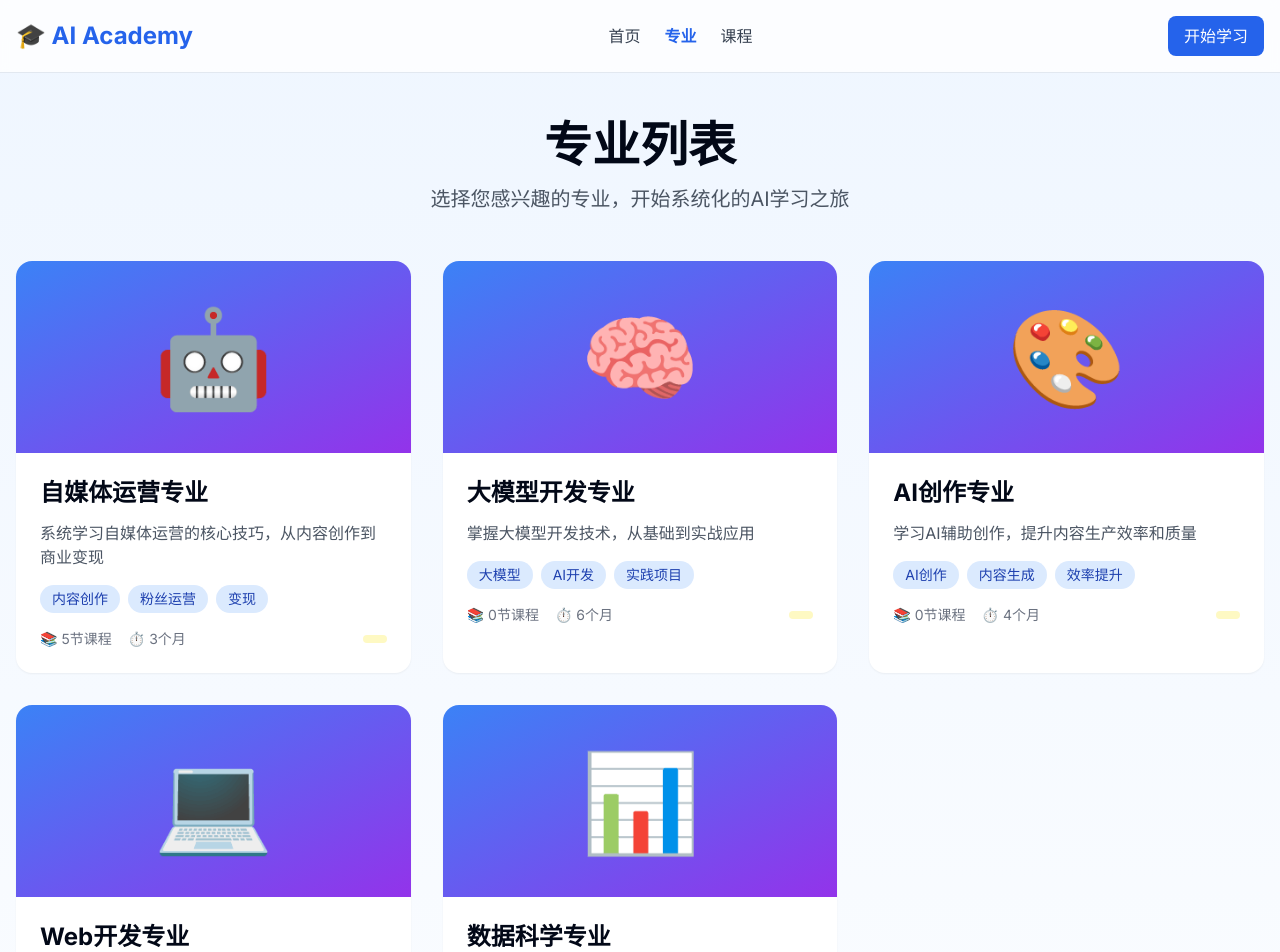
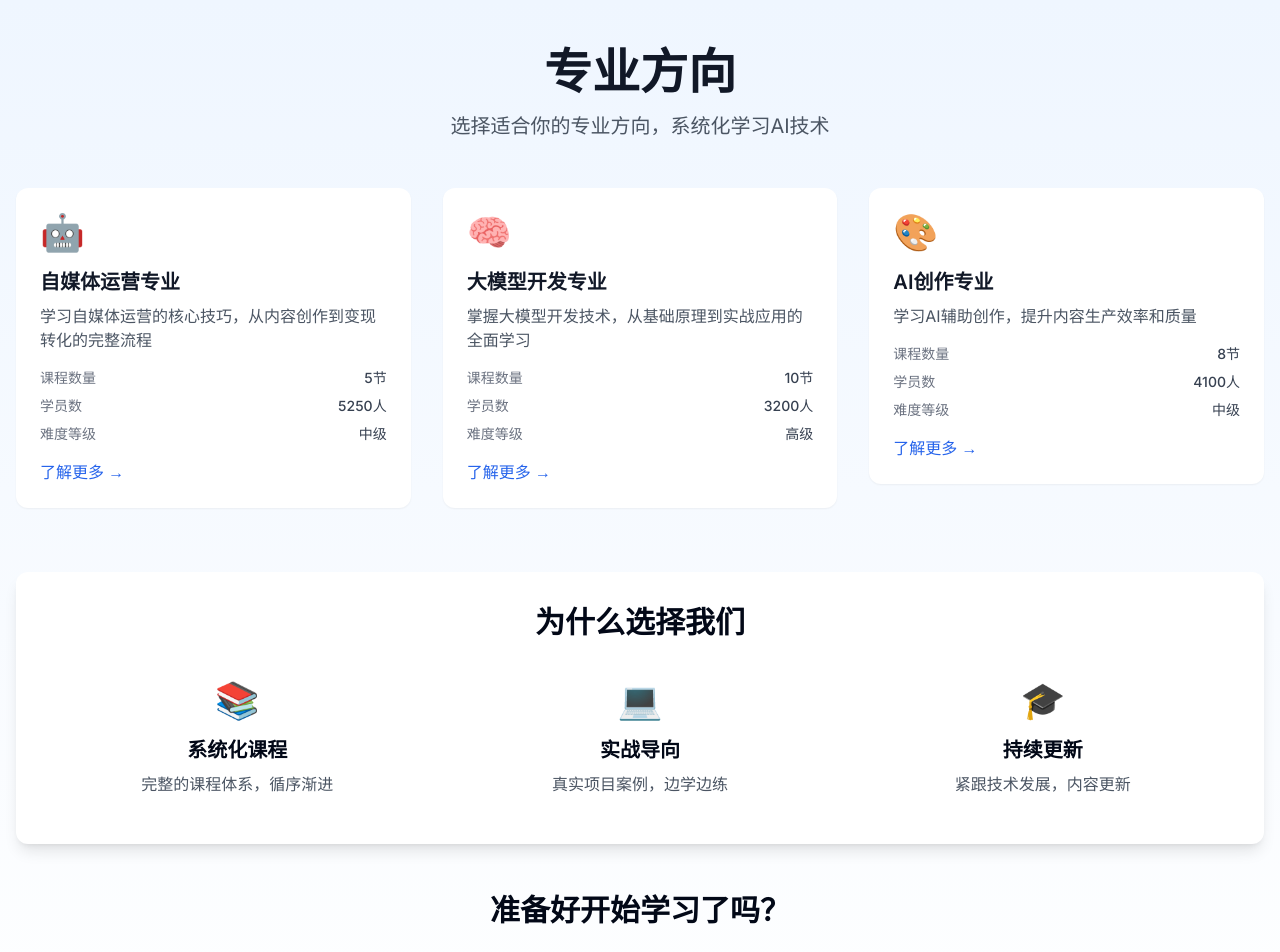
Before and after one commit to zjc0230-code/AI-Academy, a Next.js app in the folder ai-academy-web/: page /majors in a window 1280 px wide. Shown: the top 952 px of the page. Built offline with nearby package versions, Linux system fonts and the light colour scheme.

Commit message:
feat: 创建课程和专业列表页面
- 新增课程页面：展示所有课程和学习路径
- 新增专业页面：展示专业方向和特色
- 使用 FadeIn 和 HoverCard 组件优化体验
- 添加响应式布局设计
- 提供清晰的学习路径指引

```diff
--- a/ai-academy-web/app/courses/page.tsx
+++ b/ai-academy-web/app/courses/page.tsx
@@ -1,184 +1,127 @@
-import { getPopularCourses } from '@/lib/data'
-import Link from 'next/link'
-import { getDifficultyText, getDifficultyColor } from '@/lib/utils'
+import FadeIn from '@/components/FadeIn'
+import HoverCard from '@/components/HoverCard'
+
+interface Course {
+  id: string
+  title: string
+  description: string
+  icon: string
+  duration: string
+  level: string
+  students: number
+  rating: number
+}
+
+const courses: Course[] = [
+  {
+    id: '1',
+    title: '自媒体运营基础认知',
+    description: '全面了解自媒体运营的核心概念、平台特点和商业模式',
+    icon: '🤖',
+    duration: '2小时',
+    level: '初级',
+    students: 1200,
+    rating: 4.8
+  },
+  {
+    id: '2',
+    title: '平台选择与定位策略',
+    description: '学习如何选择适合自己的平台并进行精准定位',
+    icon: '🎯',
+    duration: '2.5小时',
+    level: '中级',
+    students: 980,
+    rating: 4.9
+  },
+  {
+    id: '3',
+    title: '内容创作核心技巧',
+    description: '掌握高质量内容创作的方法和实用技巧',
+    icon: '✍️',
+    duration: '3小时',
+    level: '中级',
+    students: 1500,
+    rating: 4.7
+  },
+  {
+    id: '4',
+    title: '用户增长与粉丝运营',
+    description: '学习如何有效增长用户并运营粉丝社群',
+    icon: '📈',
+    duration: '2.5小时',
+    level: '高级',
+    students: 850,
+    rating: 4.9
+  },
+  {
+    id: '5',
+    title: '变现模式与商业转化',
+    description: '探索多元化的变现方式和商业转化策略',
+    icon: '💰',
+    duration: '3小时',
+    level: '高级',
+    students: 720,
+    rating: 4.8
+  }
+]
 
 export default function CoursesPage() {
-  const courses = getPopularCourses(10)
+  return (
+    <div className="min-h-screen bg-gradient-to-b from-blue-50 to-white py-12">
+      <div className="container mx-auto px-4">
+        <FadeIn>
+          <div className="text-center mb-12">
+            <h1 className="text-4xl md:text-5xl font-bold mb-4 text-gray-900">
+              课程中心
+            </h1>
+            <p className="text-xl text-gray-600 max-w-2xl mx-auto">
+              系统化的AI课程体系，从基础到进阶，助你成为AI领域专家
+            </p>
+          </div>
+        </FadeIn>
 
-  return (
-    <div className="min-h-screen bg-gradient-to-b from-blue-50 to-white">
-      {/* Header */}
-      <header className="border-b bg-white/80 backdrop-blur-sm sticky top-0 z-50">
-        <div className="container mx-auto px-4 py-4 flex justify-between items-center">
-          <Link href="/" className="text-2xl font-bold text-primary">
-            🎓 AI Academy
-          </Link>
-          <nav className="hidden md:flex gap-6">
-            <Link href="/" className="text-gray-700 hover:text-primary transition-colors">
-              首页
-            </Link>
-            <Link href="/majors" className="text-gray-700 hover:text-primary transition-colors">
-              专业
-            </Link>
-            <Link href="/courses" className="text-primary font-semibold">
-              课程
-            </Link>
-          </nav>
-          <button className="bg-primary text-white px-4 py-2 rounded-lg hover:bg-primary/90 transition-colors">
-            开始学习
-          </button>
-        </div>
-      </header>
-
-      {/* Page Header */}
-      <section className="container mx-auto px-4 py-12">
-        <h1 className="text-4xl md:text-5xl font-bold text-center mb-4">
-          全部课程
-        </h1>
-        <p className="text-xl text-gray-600 text-center max-w-2xl mx-auto">
-          系统化的AI课程，从基础到进阶，满足不同阶段的学习需求
-        </p>
-      </section>
-
-      {/* Filters */}
-      <section className="container mx-auto px-4 pb-8">
-        <div className="bg-white rounded-xl shadow-sm p-6">
-          <div className="flex flex-wrap gap-4">
-            <div className="flex-1 min-w-[200px]">
-              <label className="block text-sm font-medium text-gray-700 mb-2">
-                搜索课程
-              </label>
-              <input
-                type="text"
-                placeholder="输入课程名称..."
-                className="w-full px-4 py-2 border border-gray-300 rounded-lg focus:ring-2 focus:ring-primary focus:border-transparent"
+        <div className="grid md:grid-cols-2 lg:grid-cols-3 gap-6">
+          {courses.map((course, index) => (
+            <FadeIn key={course.id} delay={index * 100}>
+              <HoverCard
+                icon={course.icon}
+                title={course.title}
+                description={course.description}
+                extraInfo={[
+                  { label: '课程时长', value: course.duration },
+                  { label: '难度等级', value: course.level },
+                  { label: '学员数', value: `${course.students}人` },
+                  { label: '评分', value: `${course.rating}⭐` }
+                ]}
+                link={`/courses/${course.id}`}
               />
-            </div>
-            <div className="min-w-[150px]">
-              <label className="block text-sm font-medium text-gray-700 mb-2">
-                专业类别
-              </label>
-              <select className="w-full px-4 py-2 border border-gray-300 rounded-lg focus:ring-2 focus:ring-primary focus:border-transparent">
-                <option value="">全部专业</option>
-                <option value="1">自媒体运营</option>
-                <option value="2">大模型开发</option>
-                <option value="3">AI创作</option>
-              </select>
-            </div>
-            <div className="min-w-[150px]">
-              <label className="block text-sm font-medium text-gray-700 mb-2">
-                难度等级
-              </label>
-              <select className="w-full px-4 py-2 border border-gray-300 rounded-lg focus:ring-2 focus:ring-primary focus:border-transparent">
-                <option value="">全部难度</option>
-                <option value="beginner">入门</option>
-                <option value="intermediate">中级</option>
-                <option value="advanced">高级</option>
-              </select>
-            </div>
-            <div className="min-w-[150px]">
-              <label className="block text-sm font-medium text-gray-700 mb-2">
-                价格
-              </label>
-              <select className="w-full px-4 py-2 border border-gray-300 rounded-lg focus:ring-2 focus:ring-primary focus:border-transparent">
-                <option value="">全部价格</option>
-                <option value="free">免费</option>
-                <option value="paid">付费</option>
-              </select>
-            </div>
-          </div>
-        </div>
-      </section>
-
-      {/* Courses Grid */}
-      <section className="container mx-auto px-4 pb-20">
-        <div className="grid md:grid-cols-2 lg:grid-cols-3 gap-6">
-          {courses.map((course) => (
-            <Link
-              key={course.id}
-              href={`/courses/${course.slug}`}
-              className="bg-white rounded-xl shadow-sm hover:shadow-lg transition-all duration-300 overflow-hidden group"
-            >
-              {/* Cover Image */}
-              <div className="h-48 bg-gradient-to-br from-blue-500 to-purple-600 flex items-center justify-center group-hover:scale-105 transition-transform duration-300">
-                <span className="text-6xl">📚</span>
-              </div>
-
-              {/* Content */}
-              <div className="p-6">
-                {/* Tags */}
-                <div className="flex flex-wrap gap-2 mb-3">
-                  {course.tags.slice(0, 2).map((tag) => (
-                    <span
-                      key={tag}
-                      className="px-2 py-1 bg-blue-100 text-blue-800 text-xs rounded-full"
-                    >
-                      {tag}
-                    </span>
-                  ))}
-                  {course.isFree && (
-                    <span className="px-2 py-1 bg-green-100 text-green-800 text-xs rounded-full">
-                      免费
-                    </span>
-                  )}
-                </div>
-
-                <h3 className="text-xl font-bold mb-2 group-hover:text-primary transition-colors line-clamp-2">
-                  {course.title}
-                </h3>
-
-                <p className="text-gray-600 text-sm mb-4 line-clamp-2">
-                  {course.description}
-                </p>
-
-                {/* Info */}
-                <div className="flex flex-wrap items-center justify-between text-sm text-gray-500 gap-2">
-                  <div className="flex items-center gap-3">
-                    <span className="flex items-center gap-1">
-                      <span>⏱️</span>
-                      {course.duration}
-                    </span>
-                    <span className="flex items-center gap-1">
-                      <span>📖</span>
-                      {course.lessons}课时
-                    </span>
-                  </div>
-                  <span className={`px-2 py-1 text-xs rounded-full ${getDifficultyColor(course.level)}`}>
-                    {getDifficultyText(course.level)}
-                  </span>
-                </div>
-              </div>
-            </Link>
+            </FadeIn>
           ))}
         </div>
 
-        {/* Load More */}
-        <div className="text-center mt-12">
-          <button className="bg-primary text-white px-8 py-3 rounded-lg hover:bg-primary/90 transition-colors">
-            加载更多课程
-          </button>
-        </div>
-      </section>
-
-      {/* CTA Section */}
-      <section className="bg-gray-900 text-white py-16">
-        <div className="container mx-auto px-4 text-center">
-          <h2 className="text-3xl font-bold mb-4">开始你的AI学习之旅</h2>
-          <p className="text-gray-300 mb-8 max-w-2xl mx-auto">
-            加入AI Academy，系统化学习AI技术，从基础到进阶，成为AI领域的专业人才
-          </p>
-          <button className="bg-primary text-white px-8 py-3 rounded-lg text-lg hover:bg-primary/90 transition-colors">
-            免费注册
-          </button>
-        </div>
-      </section>
-
-      {/* Footer */}
-      <footer className="bg-gray-900 text-gray-400 py-12 border-t border-gray-800">
-        <div className="container mx-auto px-4 text-center">
-          <p>&copy; 2026 AI Academy. All rights reserved.</p>
-        </div>
-      </footer>
+        <FadeIn delay={600}>
+          <div className="mt-16 bg-white rounded-xl shadow-lg p-8">
+            <h2 className="text-3xl font-bold mb-6 text-center">学习路径推荐</h2>
+            <div className="grid md:grid-cols-3 gap-6">
+              <div className="text-center p-4">
+                <div className="text-4xl mb-4">🌱</div>
+                <h3 className="text-xl font-semibold mb-2">初级路径</h3>
+                <p className="text-gray-600">从零开始，建立基础认知</p>
+              </div>
+              <div className="text-center p-4">
+                <div className="text-4xl mb-4">🚀</div>
+                <h3 className="text-xl font-semibold mb-2">中级路径</h3>
+                <p className="text-gray-600">深入实践，提升专业技能</p>
+              </div>
+              <div className="text-center p-4">
+                <div className="text-4xl mb-4">⭐</div>
+                <h3 className="text-xl font-semibold mb-2">高级路径</h3>
+                <p className="text-gray-600">精通应用，成为行业专家</p>
+              </div>
+            </div>
+          </div>
+        </FadeIn>
+      </div>
     </div>
   )
 }
--- a/ai-academy-web/app/majors/page.tsx
+++ b/ai-academy-web/app/majors/page.tsx
@@ -1,116 +1,126 @@
-import { getPopularMajors } from '@/lib/data'
+import FadeIn from '@/components/FadeIn'
+import HoverCard from '@/components/HoverCard'
 import Link from 'next/link'
 
+interface Major {
+  id: string
+  title: string
+  description: string
+  icon: string
+  courseCount: number
+  students: number
+  level: string
+}
+
+const majors: Major[] = [
+  {
+    id: 'media',
+    title: '自媒体运营专业',
+    description: '学习自媒体运营的核心技巧，从内容创作到变现转化的完整流程',
+    icon: '🤖',
+    courseCount: 5,
+    students: 5250,
+    level: '中级'
+  },
+  {
+    id: 'llm',
+    title: '大模型开发专业',
+    description: '掌握大模型开发技术，从基础原理到实战应用的全面学习',
+    icon: '🧠',
+    courseCount: 10,
+    students: 3200,
+    level: '高级'
+  },
+  {
+    id: 'creation',
+    title: 'AI创作专业',
+    description: '学习AI辅助创作，提升内容生产效率和质量',
+    icon: '🎨',
+    courseCount: 8,
+    students: 4100,
+    level: '中级'
+  }
+]
+
 export default function MajorsPage() {
-  const majors = getPopularMajors()
+  return (
+    <div className="min-h-screen bg-gradient-to-b from-blue-50 to-white py-12">
+      <div className="container mx-auto px-4">
+        <FadeIn>
+          <div className="text-center mb-12">
+            <h1 className="text-4xl md:text-5xl font-bold mb-4 text-gray-900">
+              专业方向
+            </h1>
+            <p className="text-xl text-gray-600 max-w-2xl mx-auto">
+              选择适合你的专业方向，系统化学习AI技术
+            </p>
+          </div>
+        </FadeIn>
 
-  return (
-    <div className="min-h-screen bg-gradient-to-b from-blue-50 to-white">
-      {/* Header */}
-      <header className="border-b bg-white/80 backdrop-blur-sm sticky top-0 z-50">
-        <div className="container mx-auto px-4 py-4 flex justify-between items-center">
-          <Link href="/" className="text-2xl font-bold text-primary">
-            🎓 AI Academy
-          </Link>
-          <nav className="hidden md:flex gap-6">
-            <Link href="/" className="text-gray-700 hover:text-primary transition-colors">
-              首页
-            </Link>
-            <Link href="/majors" className="text-primary font-semibold">
-              专业
-            </Link>
-            <Link href="/courses" className="text-gray-700 hover:text-primary transition-colors">
-              课程
-            </Link>
-          </nav>
-          <button className="bg-primary text-white px-4 py-2 rounded-lg hover:bg-primary/90 transition-colors">
-            开始学习
-          </button>
-        </div>
-      </header>
-
-      {/* Page Header */}
-      <section className="container mx-auto px-4 py-12">
-        <h1 className="text-4xl md:text-5xl font-bold text-center mb-4">
-          专业列表
-        </h1>
-        <p className="text-xl text-gray-600 text-center max-w-2xl mx-auto">
-          选择您感兴趣的专业，开始系统化的AI学习之旅
-        </p>
-      </section>
-
-      {/* Majors Grid */}
-      <section className="container mx-auto px-4 pb-20">
-        <div className="grid md:grid-cols-2 lg:grid-cols-3 gap-8">
-          {majors.map((major) => (
-            <Link
-              key={major.id}
-              href={`/majors/${major.slug}`}
-              className="bg-white rounded-2xl shadow-sm hover:shadow-lg transition-all duration-300 overflow-hidden group"
-            >
-              {/* Cover Image */}
-              <div className="h-48 bg-gradient-to-br from-blue-500 to-purple-600 flex items-center justify-center group-hover:scale-105 transition-transform duration-300">
-                <span className="text-8xl">{major.icon}</span>
-              </div>
-
-              {/* Content */}
-              <div className="p-6">
-                <h2 className="text-2xl font-bold mb-3 group-hover:text-primary transition-colors">
-                  {major.name}
-                </h2>
-                <p className="text-gray-600 mb-4 line-clamp-2">
-                  {major.description}
-                </p>
-
-                {/* Tags */}
-                <div className="flex flex-wrap gap-2 mb-4">
-                  {major.tags.map((tag) => (
-                    <span
-                      key={tag}
-                      className="px-3 py-1 bg-blue-100 text-blue-800 text-sm rounded-full"
-                    >
-                      {tag}
-                    </span>
+        <div className="grid md:grid-cols-2 lg:grid-cols-3 gap-8 mb-16">
+          {majors.map((major, index) => (
+            <FadeIn key={major.id} delay={index * 150}>
+              <HoverCard
+                icon={major.icon}
+                title={major.title}
+                description={major.description}
+                extraInfo={[
+                  { label: '课程数量', value: `${major.courseCount}节` },
+                  { label: '学员数', value: `${major.students}人` },
+                  { label: '难度等级', value: major.level }
+                ]}
+                link={`/majors/${major.id}`}
+              />
+            </FadeIn>
           ))}
         </div>
 
-                {/* Info */}
-                <div className="flex justify-between items-center text-sm text-gray-500">
-                  <div className="flex gap-4">
-                    <span>📚 {major.courses.length}节课程</span>
-                    <span>⏱️ {major.duration}</span>
+        <FadeIn delay={450}>
+          <div className="bg-white rounded-xl shadow-lg p-8 mb-12">
+            <h2 className="text-3xl font-bold mb-6 text-center">为什么选择我们</h2>
+            <div className="grid md:grid-cols-3 gap-6">
+              <div className="text-center p-4">
+                <div className="text-4xl mb-4">📚</div>
+                <h3 className="text-xl font-semibold mb-2">系统化课程</h3>
+                <p className="text-gray-600">完整的课程体系，循序渐进</p>
               </div>
-                  <span className="px-3 py-1 bg-yellow-100 text-yellow-800 rounded-full">
-                    {major.level === 'beginner' && '入门'}
-                    {major.level === 'intermediate' && '中级'}
-                    {major.level === 'advanced' && '高级'}
-                  </span>
+              <div className="text-center p-4">
+                <div className="text-4xl mb-4">💻</div>
+                <h3 className="text-xl font-semibold mb-2">实战导向</h3>
+                <p className="text-gray-600">真实项目案例，边学边练</p>
+              </div>
+              <div className="text-center p-4">
+                <div className="text-4xl mb-4">🎓</div>
+                <h3 className="text-xl font-semibold mb-2">持续更新</h3>
+                <p className="text-gray-600">紧跟技术发展，内容更新</p>
               </div>
             </div>
+          </div>
+        </FadeIn>
+
+        <FadeIn delay={600}>
+          <div className="text-center">
+            <h2 className="text-3xl font-bold mb-6">准备好开始学习了吗？</h2>
+            <p className="text-xl text-gray-600 mb-8">
+              立即加入AI Academy，开启你的AI学习之旅
+            </p>
+            <div className="flex gap-4 justify-center">
+              <Link
+                href="/courses"
+                className="bg-primary text-white px-8 py-3 rounded-lg text-lg hover:bg-primary/90 transition-colors"
+              >
+                浏览课程
               </Link>
-          ))}
+              <Link
+                href="/"
+                className="border-2 border-primary text-primary px-8 py-3 rounded-lg text-lg hover:bg-primary/10 transition-colors"
+              >
+                了解更多
+              </Link>
             </div>
-      </section>
-
-      {/* CTA Section */}
-      <section className="bg-gray-900 text-white py-16">
-        <div className="container mx-auto px-4 text-center">
-          <h2 className="text-3xl font-bold mb-4">没有找到合适的专业？</h2>
-          <p className="text-gray-300 mb-8 max-w-2xl mx-auto">
-            我们正在持续开发新的专业课程，敬请期待。您也可以通过反馈告诉我们您希望学习的内容。
-          </p>
-          <button className="bg-primary text-white px-8 py-3 rounded-lg text-lg hover:bg-primary/90 transition-colors">
-            提交反馈
-          </button>
           </div>
-      </section>
-
-      {/* Footer */}
-      <footer className="bg-gray-900 text-gray-400 py-12 border-t border-gray-800">
-        <div className="container mx-auto px-4 text-center">
-          <p>&copy; 2026 AI Academy. All rights reserved.</p>
+        </FadeIn>
       </div>
-      </footer>
     </div>
   )
 }
```
Lines whose indentation alone changed are shown as unchanged.
